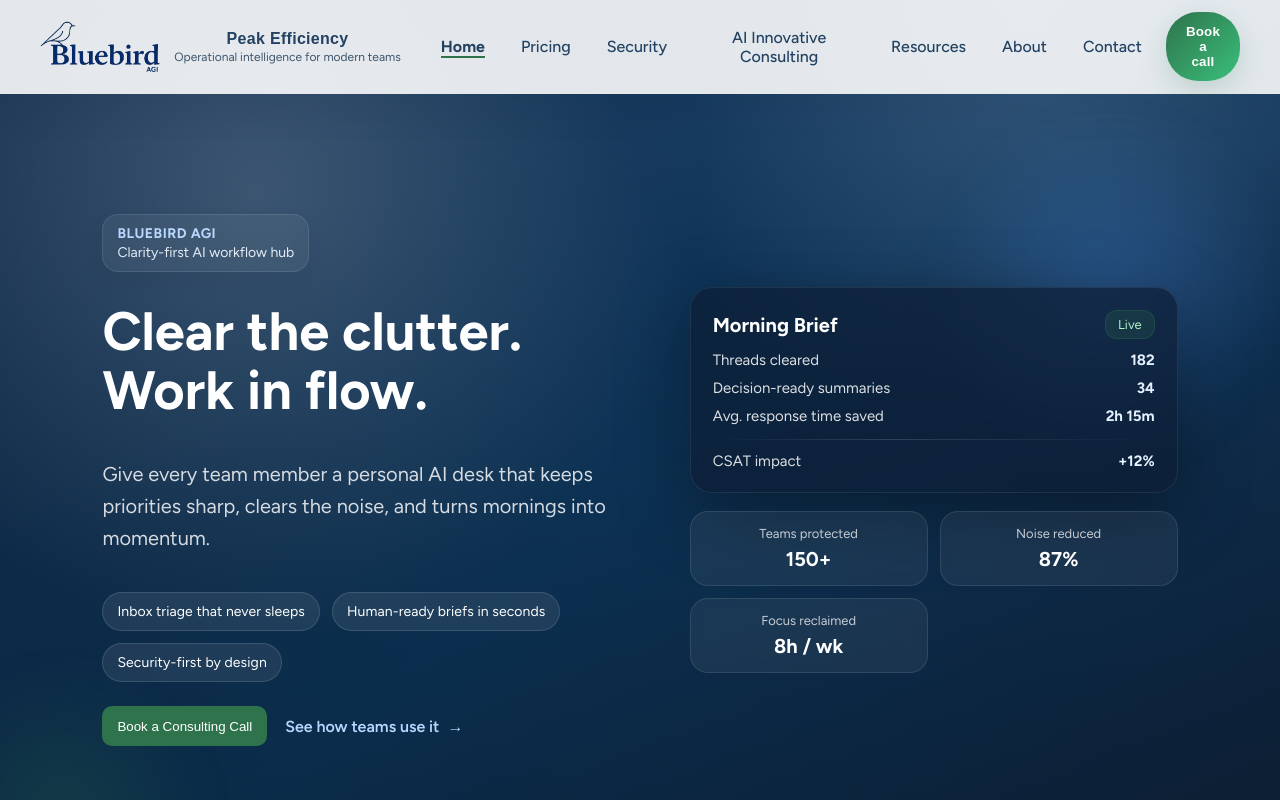
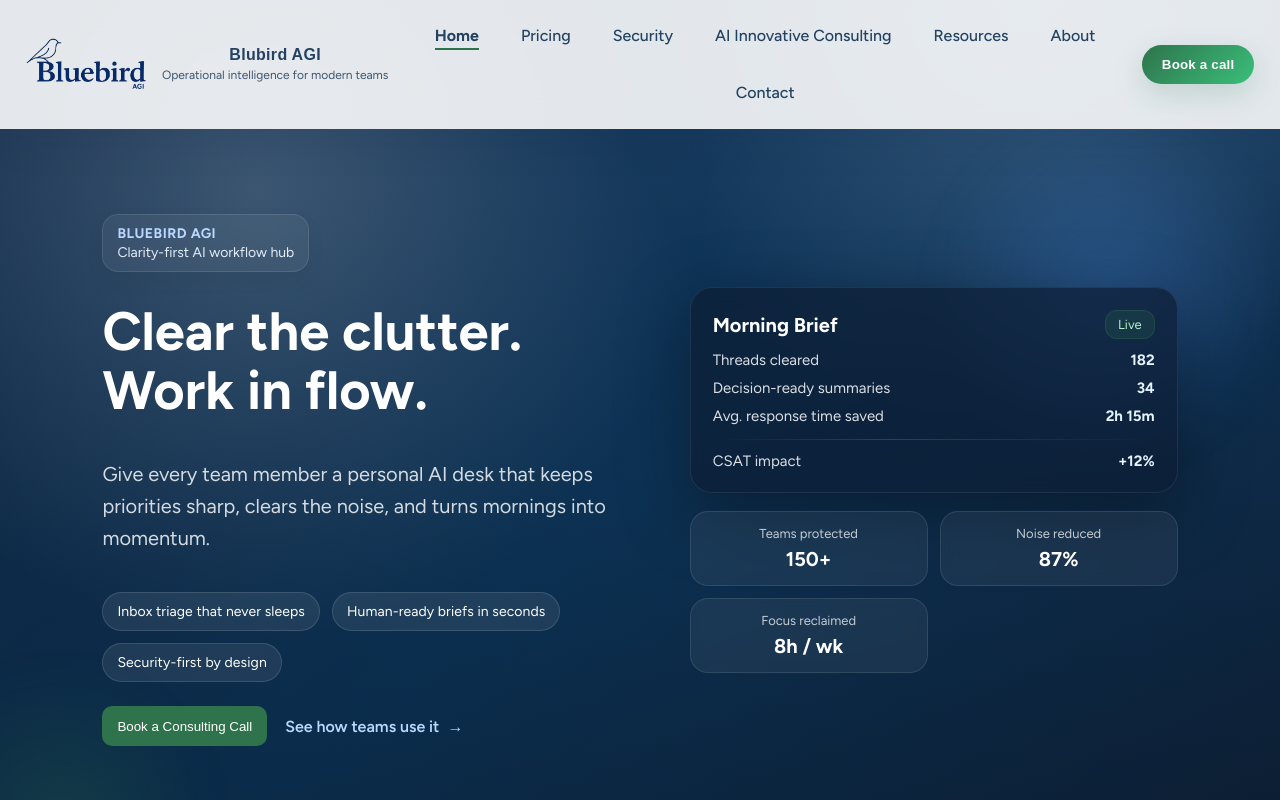
Before and after one commit to spencer-w-mathews/peak-efficiency, a React (Create React App) app: page /about in a window 1280 px wide. Shown: the top 800 px of the page. Built offline with nearby package versions, Linux system fonts and the light colour scheme.

Commit message:
Improve desktop nav spacing and branding

```diff
--- a/src/Pages/Nav.jsx
+++ b/src/Pages/Nav.jsx
@@ -85,13 +85,13 @@ function Nav() {
     <NavBar>
       <NavContent>
         <BrandArea>
-          <LogoImg onClick={() => navigate('/')} src={logo} alt="logo" />
+          <LogoImg onClick={() => navigate('/')} src={logo} alt="Blubird AGI logo" />
           <BrandMeta>
-            <Tagline>Peak Efficiency</Tagline>
+            <Tagline>Blubird AGI</Tagline>
             <SubText>Operational intelligence for modern teams</SubText>
           </BrandMeta>
         </BrandArea>
-        <NavActions>
+        <NavLinks>
           <NavLink active={location.pathname === '/'} onClick={() => navigate('/')}>Home</NavLink>
           <NavLink active={location.pathname === '/pricing'} onClick={() => navigate('/pricing')}>
             Pricing
@@ -111,8 +111,10 @@ function Nav() {
           <NavLink active={location.pathname === '/contact'} onClick={() => navigate('/contact')}>
             Contact
           </NavLink>
+        </NavLinks>
+        <RightActions>
           <CtaButton onClick={() => navigate('/book')}>Book a call</CtaButton>
-        </NavActions>
+        </RightActions>
       </NavContent>
     </NavBar>
   );
@@ -133,27 +135,28 @@ const NavBar = styled.div`
   display: flex;
   align-items: center;
   justify-content: center;
-  padding: 12px 0;
+  padding: 14px 0;
 `;
 
 const NavContent = styled.div`
-  width: min(1200px, 94vw);
+  width: min(1300px, 96vw);
+  padding: 0 16px;
   display: grid;
   align-items: center;
-  grid-template-columns: auto 1fr;
-  column-gap: 28px;
+  grid-template-columns: auto 1fr auto;
+  column-gap: 32px;
 `;
 
 const BrandArea = styled.div`
   display: flex;
   align-items: center;
-  gap: 14px;
+  gap: 16px;
 `;
 
 const BrandMeta = styled.div`
   display: flex;
   flex-direction: column;
-  gap: 2px;
+  gap: 4px;
 `;
 
 const Tagline = styled.span`
@@ -178,29 +181,35 @@ const LogoImg = styled.img`
   }
 `;
 
-const NavActions = styled.nav`
-  display: grid;
-  grid-template-columns: repeat(7, auto) 1fr;
+const NavLinks = styled.nav`
+  display: flex;
   align-items: center;
-  gap: 12px;
-  justify-content: end;
+  justify-content: center;
+  gap: 14px;
+  flex-wrap: wrap;
+`;
+
+const RightActions = styled.div`
+  display: flex;
+  justify-content: flex-end;
 `;
 
 const NavLink = styled.div`
   position: relative;
   color: ${({ theme }) => theme.colors.primary};
   font-weight: ${({ active }) => (active ? 700 : 500)};
-  padding: 10px 12px;
+  padding: 12px 14px;
   cursor: pointer;
-  border-radius: 12px;
+  border-radius: 14px;
   transition: color 160ms ease, background 160ms ease, box-shadow 160ms ease, transform 160ms ease;
+  white-space: nowrap;
 
   &::after {
     content: '';
     position: absolute;
-    left: 12px;
-    right: 12px;
-    bottom: 8px;
+    left: 14px;
+    right: 14px;
+    bottom: 7px;
     height: 2px;
     background: ${({ theme }) => theme.colors.secondary};
     transform: scaleX(${({ active }) => (active ? 1 : 0)});
```
